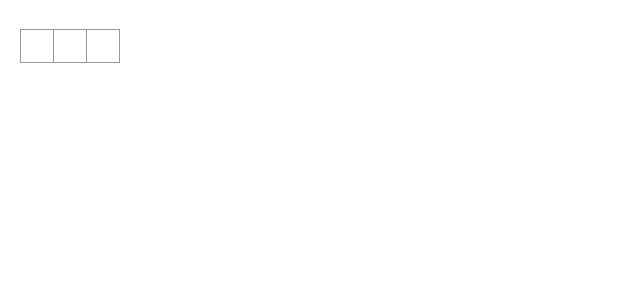
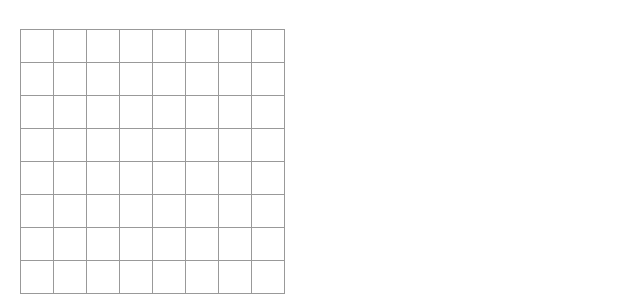
Before and after one commit to randyg111/react-minesweeper, a React (Create React App) app in the folder src/: page / in a window 1280 px wide. Shown: the top 300 px of the page, without its empty margins (0-640 px from the left). Built offline with nearby package versions, Linux system fonts and the light colour scheme.

Commit message:
Click on squares

```diff
--- a/src/App.js
+++ b/src/App.js
@@ -1,15 +1,18 @@
-import React, { useState } from "react";
+import { useState } from "react";
 
-function Square() {
-  return <button className="square"></button>;
+function Square({value, onSquareClick}) {
+  return <button className="square" onClick={onSquareClick}>{value}</button>;
 }
 
-function Board({squares}) {
-  // function handleClick(i) {
-  //   if (calculateWin(squares)) {
-  //     return;
-  //   }
-  // }
+function Board({squares, onPlay}) {
+  function handleClick(r, c) {
+    // if (calculateWin(squares)) {
+    //   return;
+    // }
+    const nextSquares = squares.map(arr => arr.slice());
+    nextSquares[r][c] = "x";
+    onPlay(nextSquares);
+  }
 
   const rows = squares.length;
   const cols = squares[0].length;
@@ -17,8 +20,11 @@ function Board({squares}) {
   for (let r = 0; r < rows; r++) {
     let row = Array(cols);
     for (let c = 0; c < cols; c++) {
-      row[c] = <Square key={c} />;
+        row[c] = <Square key={c} value={squares[r][c]} onSquareClick={() => handleClick(r, c)} />;
     }
+    // const row = squares[r].map((square, c) => {
+    //   <Square key={c} value={square} onSquareClick={() => handleClick(r, c)} />
+    // });
     board[r] = <div key={r} className="board-row">{row}</div>;
   }
 
@@ -31,14 +37,17 @@ function Board({squares}) {
 }
 
 export default function Game() {
-  const rows = 3;
-  const cols = 3;
-  const [grid, setGrid] = useState([Array(rows).fill(Array(cols).fill(null))]);
+  const rows = 8;
+  const cols = 8;
+  const [grid, setGrid] = useState(Array(rows).fill(Array(cols).fill(null)));
+  function handlePlay(nextGrid) {
+    setGrid(nextGrid);
+  }
 
   return (
     <div className="game">
       <div className="game-board">
-        <Board squares={grid}/>
+        <Board squares={grid} onPlay={handlePlay}/>
       </div>
       <div className="game-info">
 
```
